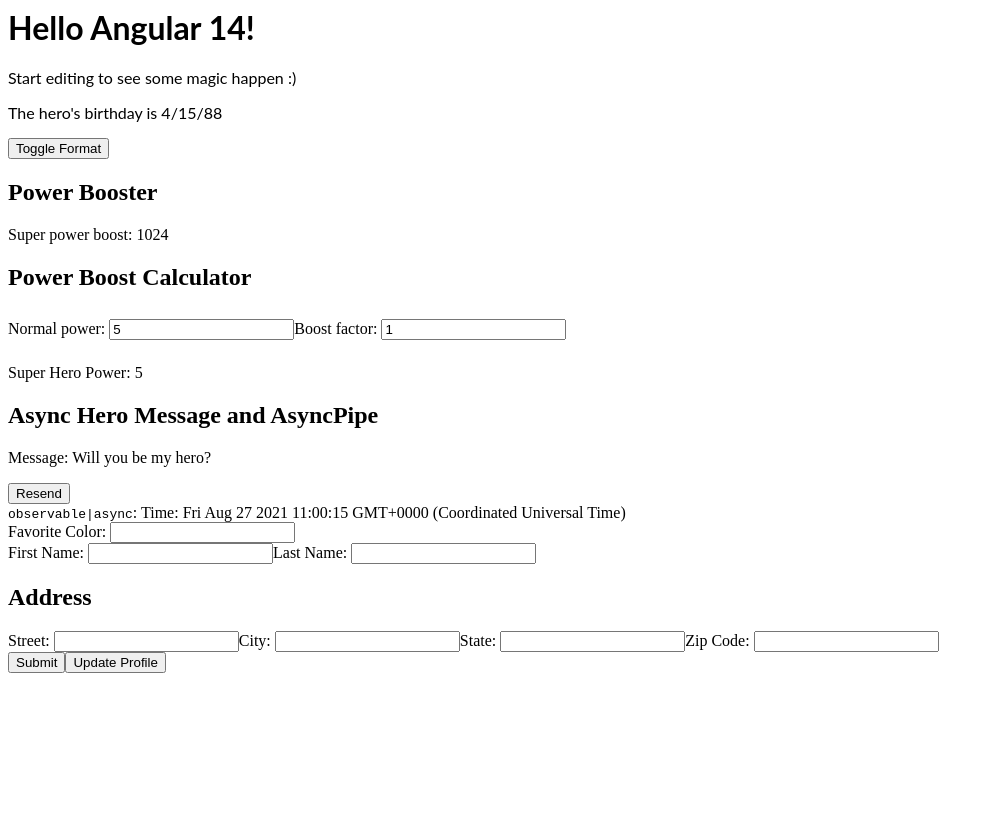
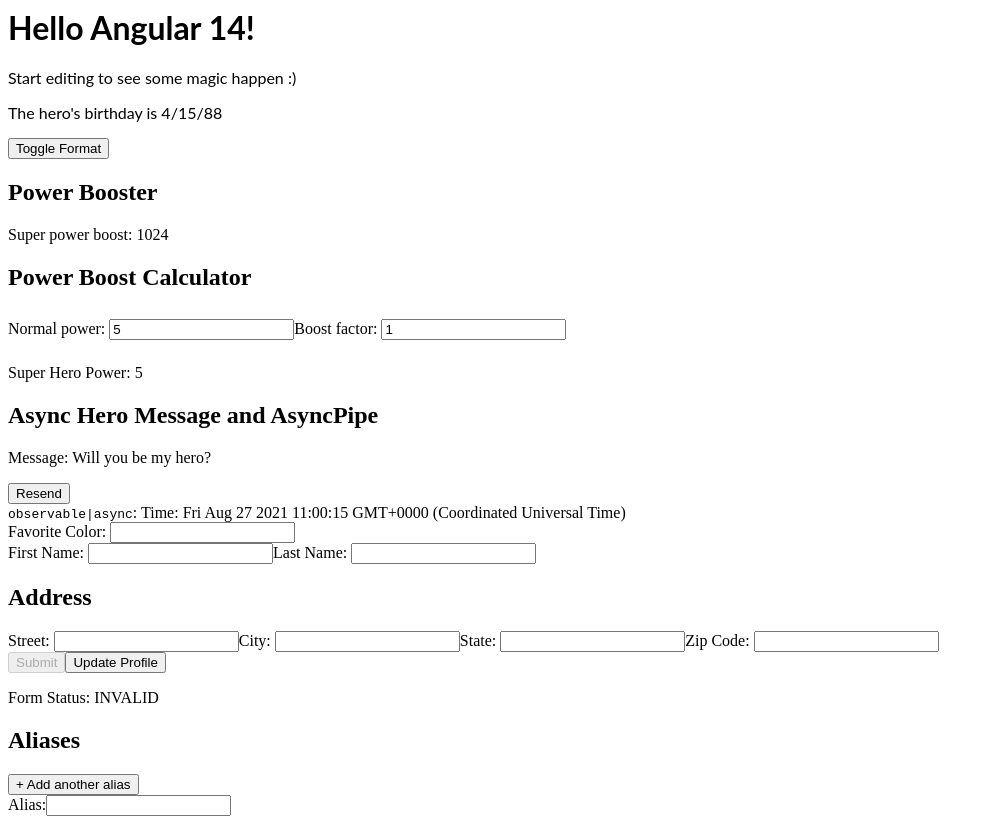
Before and after one commit to Jeeva-ctrl/angular-tutorial, an Angular app: page / in a window 1280 px wide. Shown: the whole page, without its empty margins (0-994 px from the left). Before the commit the page ends 800 px from the top, so only its background shows below. Built offline with nearby package versions, Linux system fonts and the light colour scheme.

Commit message:
1 file modified

```diff
--- a/src/app/forms/forms.reactive.component.ts
+++ b/src/app/forms/forms.reactive.component.ts
@@ -21,7 +21,8 @@
 
   */
 import { Component } from '@angular/core';
-import { FormBuilder, FormControl, FormGroup } from '@angular/forms';
+import { Validators } from '@angular/forms';
+import { FormBuilder, FormControl, FormGroup,FormArray } from '@angular/forms';
 
 @Component({
   selector: 'app-reactive-favorite-color',
@@ -52,16 +53,27 @@
       </div>
       <button type="submit" [disabled]="!profileForm.valid">Submit</button>
       <button type="button" (click)="updateProfile()">Update Profile</button>
+      <p>Form Status: {{ profileForm.status }}</p>
+
+      <div formArrayName="aliases">
+  <h2>Aliases</h2>
+  <button (click)="addAlias()">+ Add another alias</button>
+
+  <div *ngFor="let alias of aliases.controls; let i=index">
+    <!-- The repeated alias template -->
+    <label for="alias-{{ i }}">Alias:</label>
+    <input id="alias-{{ i }}" type="text" [formControlName]="i">
+  </div>
+</div>
     </form>
   `
 })
 export class FavoriteColorComponent {
-
-  constructor(private fb: FormBuilder) { }
+  constructor(private fb: FormBuilder) {}
 
   favoriteColorControl = new FormControl('');
   profileForm = this.fb.group({
-    firstName: [''],
+    firstName: ['', Validators.required],
     lastName: [''],
     address: this.fb.group({
       street: [''],
@@ -69,6 +81,9 @@
       state: [''],
       zip: ['']
     }),
+    aliases: this.fb.array([
+      this.fb.control('')
+    ])
   });
   // profileForm = new FormGroup({
   //   firstName: new FormControl(''),
@@ -80,15 +95,22 @@
   //     zip: new FormControl('')
   //   })
   // });
+  get aliases() {
+    return this.profileForm.get('aliases') as FormArray;
+  }
+  addAlias() {
+    this.aliases.push(this.fb.control(''));
+  }
+
   onSubmit = () => {
     console.log('this', this.profileForm.value);
   };
-  updateProfile =()=> {
+  updateProfile = () => {
     this.profileForm.patchValue({
       firstName: 'Nancy',
       address: {
         street: '123 Drew Street'
       }
     });
-  }
+  };
 }
```
